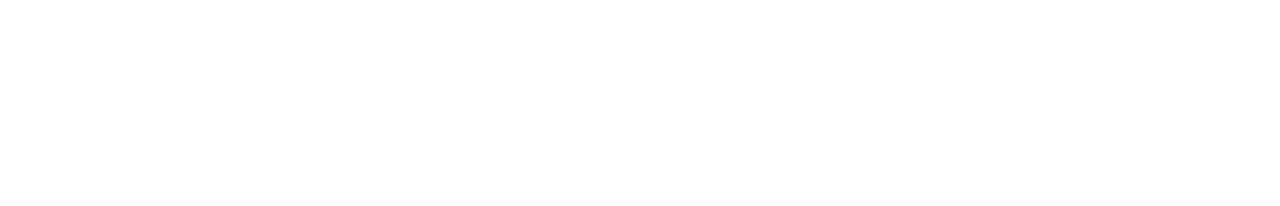
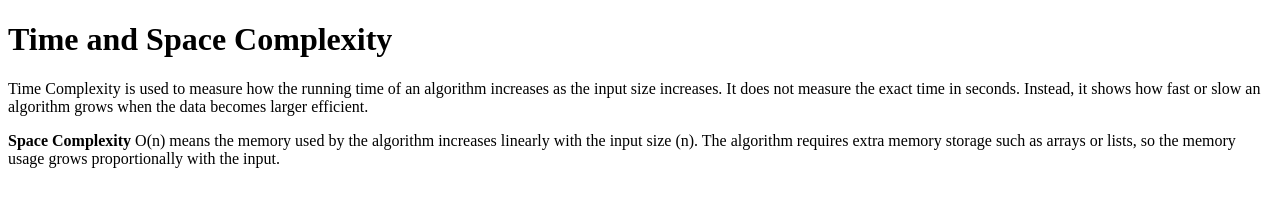
Before and after one commit to acciojob/time-and-space-complexity-Sakthi002-D, a website: page main.html in a window 1280 px wide. Drawn offline with Linux system fonts and the light colour scheme.

Commit message:
created a submission

```diff
--- a/main.html
+++ b/main.html
@@ -7,6 +7,13 @@
 </head>
 
 <body>
+	<h1>Time and Space Complexity</h1>
+	<p>Time Complexity is used to measure how the running time of an algorithm increases as the input size increases.
+	   It does not measure the exact time in seconds.
+	   Instead, it shows how fast or slow an algorithm grows when the data becomes larger efficient.</p>
+
+	<p><b>Space Complexity</b> O(n) means the memory used by the algorithm increases linearly with the input size (n). The algorithm requires extra memory storage such as arrays or lists, so the memory usage grows proportionally with the input.</p>
+
 	<!-- the entire body must be written by student -->
     <script type="text/javascript" src="./script.js">
 </script>
```
